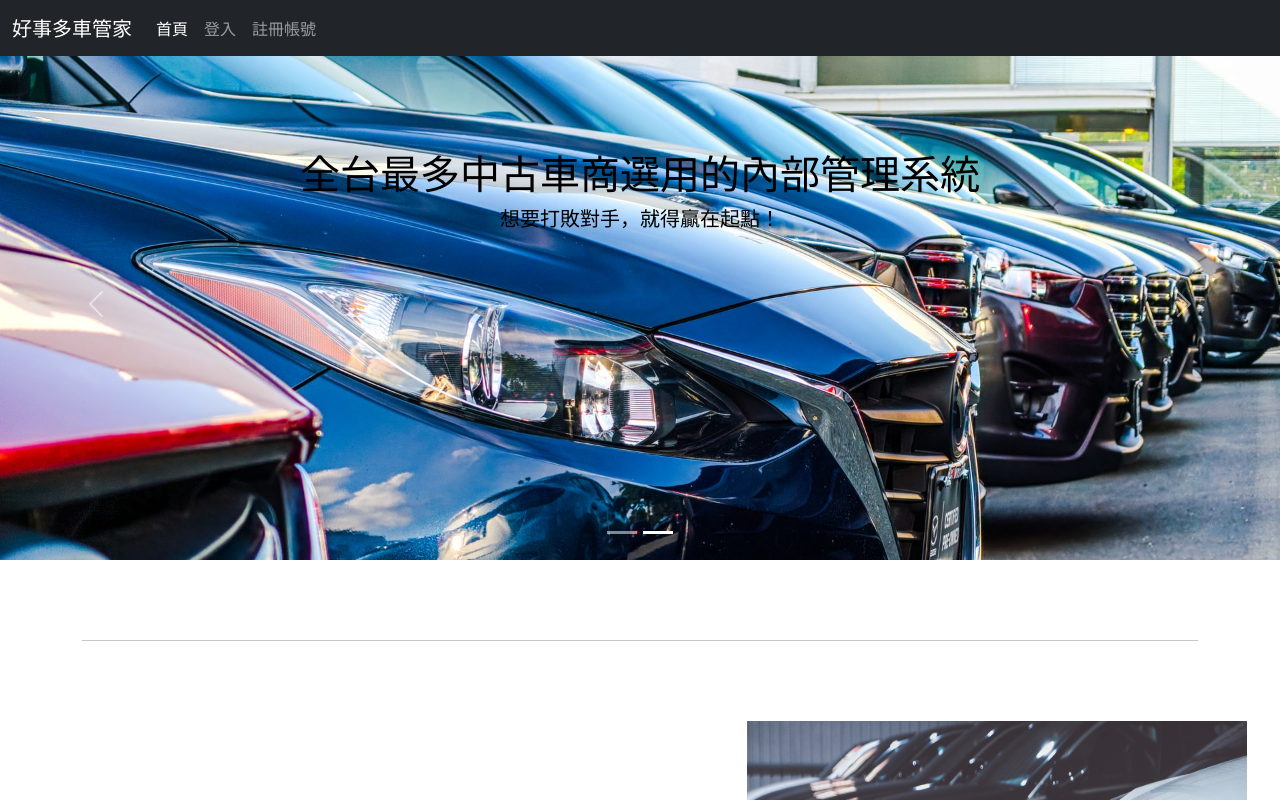
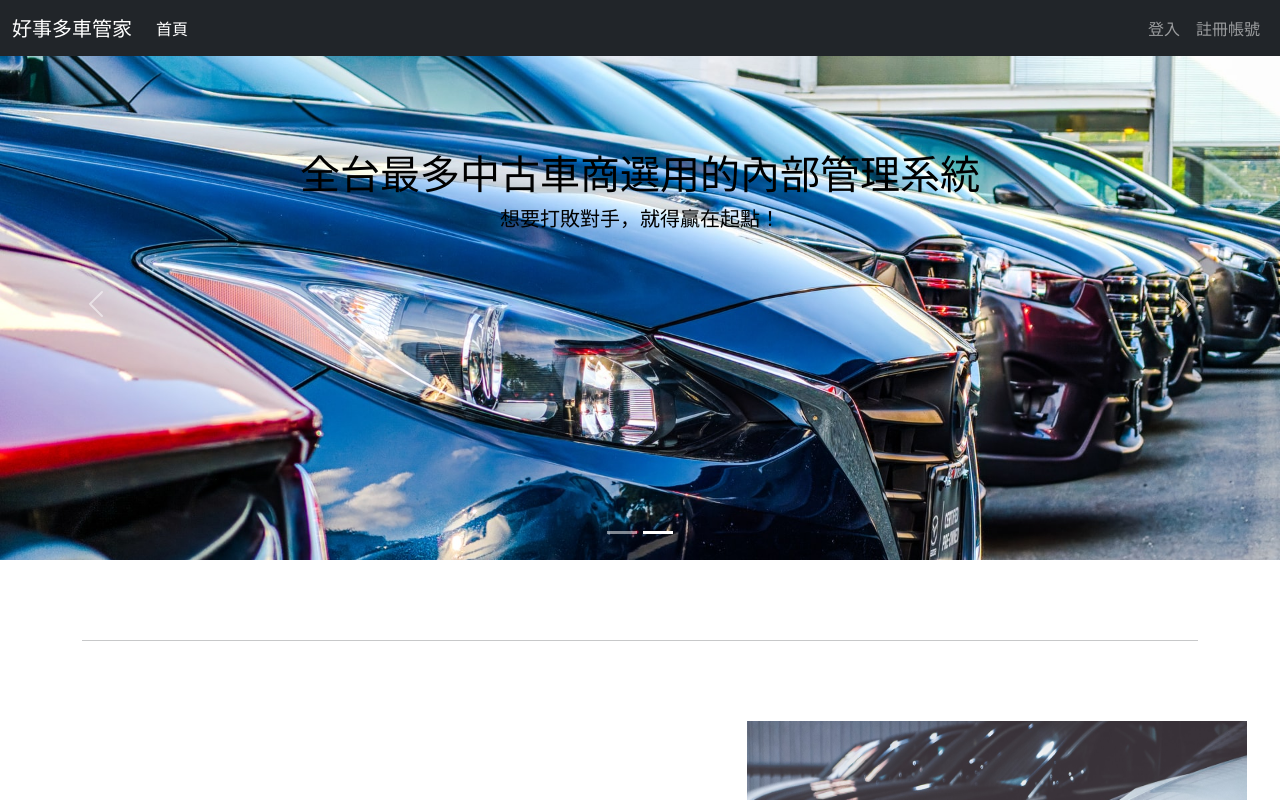
Before and after one commit to Wen19970509/carservice, a React (Create React App) app in the folder client/: page / in a window 1280 px wide. Shown: the top 800 px of the page. Built offline with nearby package versions, Linux system fonts and the light colour scheme.

Commit message:
navbar fix

```diff
--- a/client/src/components/Nav.js
+++ b/client/src/components/Nav.js
@@ -35,20 +35,6 @@ const NavComponent = (props) => {
                 首頁
               </Link>
             </li>
-            {!currentUser && (
-              <li className="nav-item">
-                <Link className="nav-link" to="/login">
-                  登入
-                </Link>
-              </li>
-            )}
-            {!currentUser && (
-              <li className="nav-item">
-                <Link className="nav-link" to="/register">
-                  註冊帳號
-                </Link>
-              </li>
-            )}
 
             {currentUser && (
               <li className="nav-item">
@@ -71,6 +57,23 @@ const NavComponent = (props) => {
                 </Link>
               </li>
             )}
+          </ul>
+          <div className="d-flex">
+            <ul className="navbar-nav me-auto mb-2 mb-md-0 ">
+              {!currentUser && (
+                <li className="nav-item">
+                  <Link className="nav-link" to="/login">
+                    登入
+                  </Link>
+                </li>
+              )}
+              {!currentUser && (
+                <li className="nav-item">
+                  <Link className="nav-link" to="/register">
+                    註冊帳號
+                  </Link>
+                </li>
+              )}
               {currentUser && (
                 <li className="nav-item">
                   <Link onClick={handleLogout} className="nav-link" to="#">
@@ -81,6 +84,7 @@ const NavComponent = (props) => {
             </ul>
           </div>
         </div>
+      </div>
     </nav>
   );
 };
```
Lines whose indentation alone changed are shown as unchanged.
